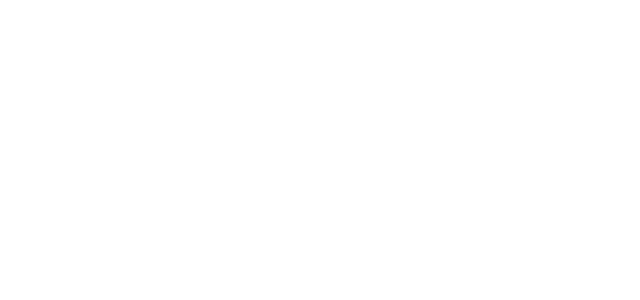
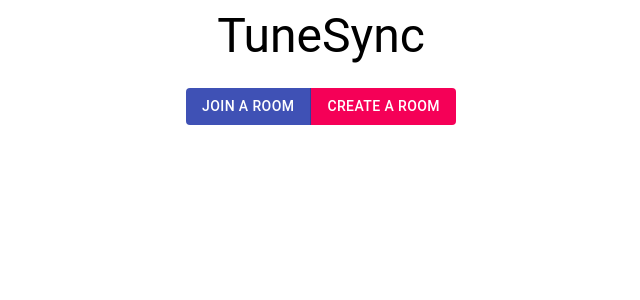
Before and after one commit to jackkfan0305/Tungether, a React app in the folder frontend/: page / in a window 1280 px wide. Shown: the top 300 px of the page, without its empty margins (319-959 px from the left). Built offline with nearby package versions, Linux system fonts and the light colour scheme; no server answers; the HTML template or start-up script is replaced by a standard one.

Commit message:
finished homePage and minor refactors

```diff
--- a/frontend/src/components/CreateRoomPage.js
+++ b/frontend/src/components/CreateRoomPage.js
@@ -43,7 +43,7 @@
   return (
     <Grid container spacing={1}>
       <Grid item xs={12} align="center">
-        <Typography component="h4" variannt="h4">
+        <Typography component="h4" variant="h4">
           Create A Room
         </Typography>
       </Grid>
--- a/frontend/src/components/HomePage.js
+++ b/frontend/src/components/HomePage.js
@@ -1,33 +1,63 @@
-import React, {Component} from 'react';
-import RoomJoinPage from './RoomJoinPage';
-import CreateRoomPage from './CreateRoomPage';
+import React, { Component, useEffect, useState } from "react";
+import { BrowserRouter, useNavigate } from "react-router-dom";
+import RoomJoinPage from "./RoomJoinPage";
+import CreateRoomPage from "./CreateRoomPage";
 import Room from "./Room";
+import { Grid, Button, ButtonGroup, Typography } from "@material-ui/core";
+
 import {
   BrowserRouter as Router,
   Routes,
   Route,
   Link,
   Redirect,
+  Navigate
 } from "react-router-dom";
 
 
-export default class HomePage extends Component{
-    constructor(props){
-        super(props);
+function HomePage() {
+
+  const [roomCode, setRoomCode] = useState(null);
+
+  function renderHomePage() {
+    fetch("/api/user-in-room")
+          .then((response) => response.json())
+          .then((data) => {
+            setRoomCode(data.code);
+          });
+
+      return (
+        <Grid container spacing={3}>
+          <Grid item xs={12} align="center">
+            <Typography variant="h3" compact="h3">
+              TuneSync
+            </Typography>
+          </Grid>
+          <Grid item xs={12} align="center">
+            <ButtonGroup disableElevation variant="contained" color="primary">
+              <Button color="primary" to="/join" component={Link}>
+                Join A Room
+              </Button>
+              <Button color="secondary" to="/create" component={Link}>
+                Create a Room
+              </Button>
+            </ButtonGroup>
+          </Grid>
+        </Grid>
+      );
+    //}
   }
 
-    render() {
   return (
-          <Router>
+    <BrowserRouter>
        <Routes>
-              <Route exact path="/">
-
-              </Route>
-              <Route exact path="/join" element={<RoomJoinPage/>} />
-              <Route exact path="/create" element={<CreateRoomPage/>} />
-              <Route exact path="/room/:roomCode" element={<Room/>}></Route>
+        <Route exact path="/" element={roomCode ? <Navigate to={`room/${roomCode}`} />: renderHomePage()}  />
+        <Route exact path="/join" element={<RoomJoinPage />} />
+        <Route exact path="/create" element={<CreateRoomPage />} />
+        <Route exact path="/room/:roomCode" element={<Room />}></Route>
       </Routes>
-          </Router>
+    </BrowserRouter>
   );
 }
-}
+
+export default HomePage;
```
Lines whose indentation alone changed are shown as unchanged.
